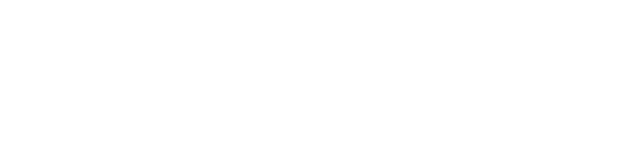
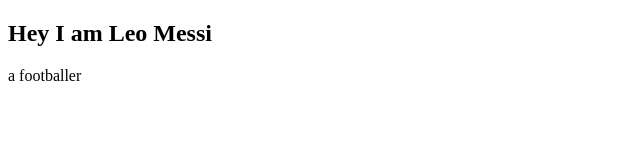
Before and after one commit to Tayyabrana/microverse_web3, a plain HTML site: page index.html in a window 1280 px wide. Shown: the whole page, without its empty margins (0-640 px from the left). Drawn offline with Linux system fonts and the light colour scheme.

Commit message:
First Two Steps

```diff
--- a/index.html
+++ b/index.html
@@ -2,25 +2,14 @@
 <html lang="en">
   <head>
     <meta charset="UTF-8">
-    <title>Fork Me! FCC: Test Suite Template</title>
+    <title>Portfolio</title>
     <link rel="stylesheet" href="css/style.css">
   </head>
 
   <body>
-    <script src="https://cdn.freecodecamp.org/testable-projects-fcc/v1/bundle.js"></script>
-
-    <!--
-
-    Hello Camper!
-
-    For now, the test suite only works in Chrome!
-    Please read the README below in the JS Editor before beginning.
-    Feel free to delete this message once you have read it.
-    Good luck and Happy Coding!
-
-    - The freeCodeCamp Team
-
-    -->
-    <script  src="js/index.js"></script>
+    <section id="welcome-section" >
+      <h1>Hey I am Leo Messi</h1>
+      <p>a footballer</p>
+    </section>
   </body>
 </html>
```
